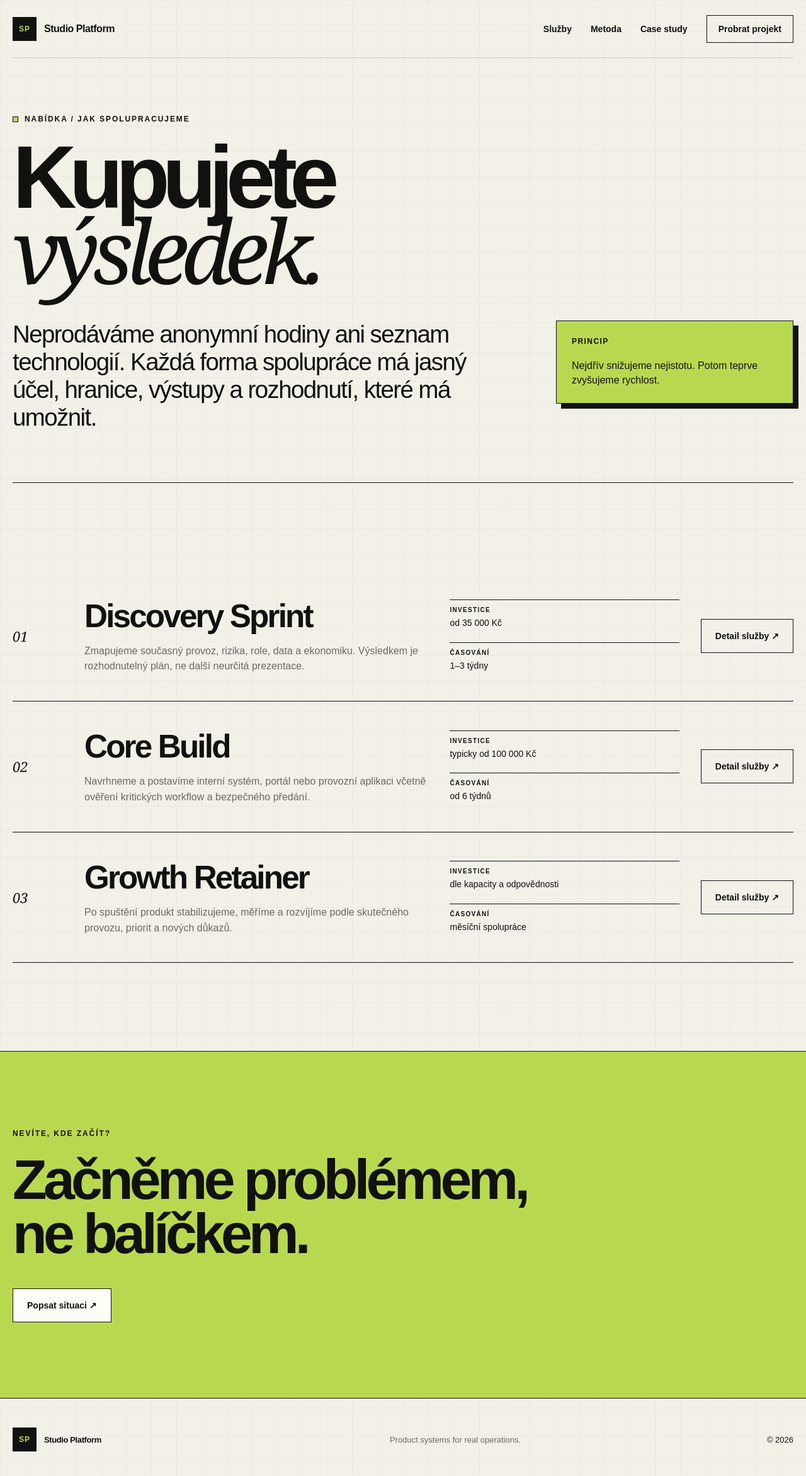
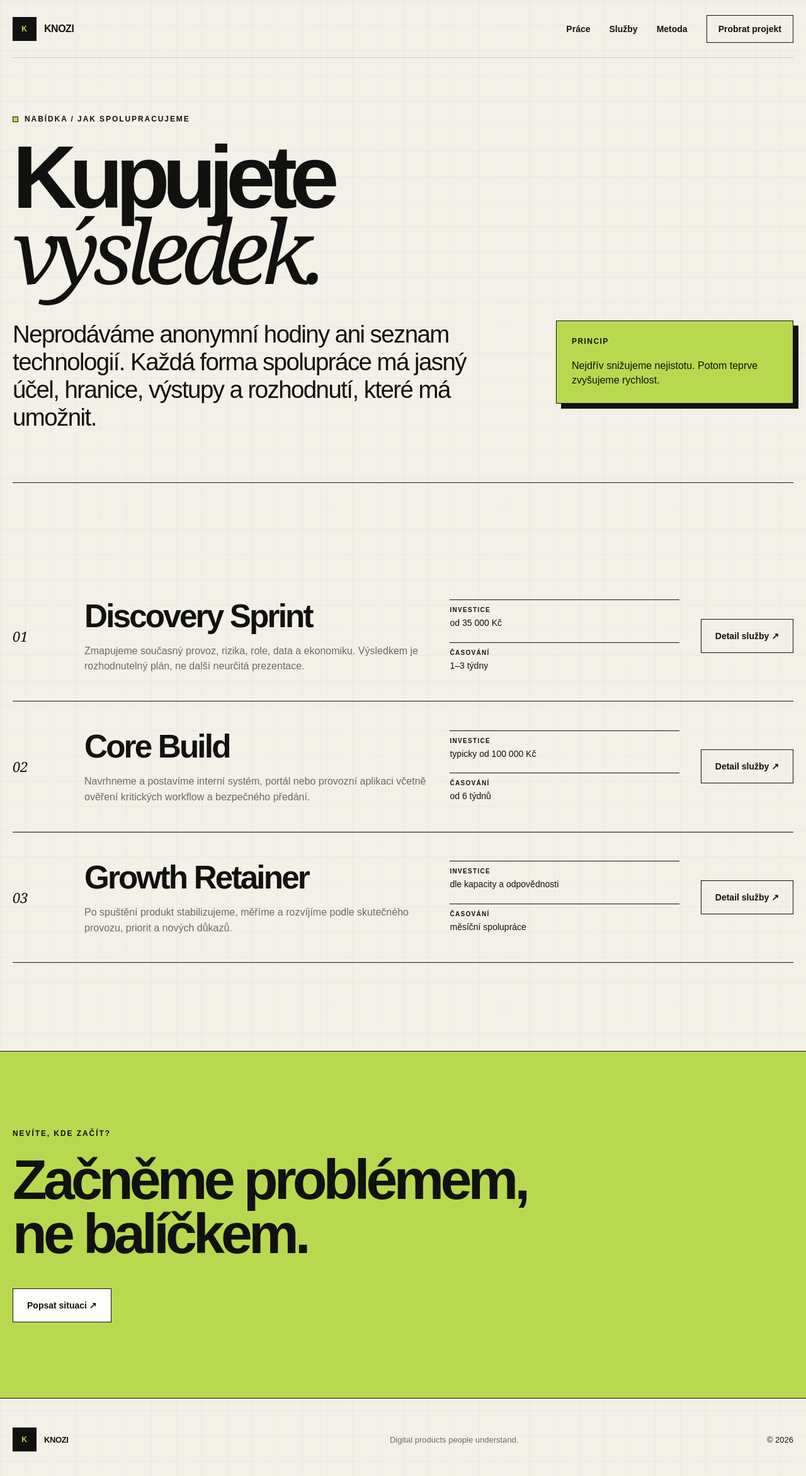
Before and after one commit to KadlecekTomas/Studio-Platform, a Next.js app: page /sluzby in a window 1280 px wide. Shown: the top 2344 px of the page at 63% size. Built offline with nearby package versions, Linux system fonts and the light colour scheme.

Commit message:
feat: switch site chrome to Knozi brand

```diff
--- a/components/site-chrome.tsx
+++ b/components/site-chrome.tsx
@@ -3,14 +3,14 @@ import Link from "next/link";
 export function SiteHeader() {
   return (
     <header className="site-header shell">
-      <Link className="brand" href="/" aria-label="Studio Platform domů">
-        <span className="brand-mark" aria-hidden="true">SP</span>
-        <span>Studio Platform</span>
+      <Link className="brand" href="/" aria-label="Knozi domů">
+        <span className="brand-mark" aria-hidden="true">K</span>
+        <span>KNOZI</span>
       </Link>
       <nav aria-label="Hlavní navigace">
+        <Link href="/#work">Práce</Link>
         <Link href="/sluzby">Služby</Link>
         <Link href="/#method">Metoda</Link>
-        <Link href="/case-studies/ck-pragotour">Case study</Link>
         <Link className="nav-cta" href="/kontakt">Probrat projekt</Link>
       </nav>
     </header>
@@ -20,11 +20,11 @@ export function SiteHeader() {
 export function SiteFooter() {
   return (
     <footer className="site-footer shell">
-      <Link className="brand" href="/">
-        <span className="brand-mark">SP</span>
-        <span>Studio Platform</span>
+      <Link className="brand" href="/" aria-label="Knozi domů">
+        <span className="brand-mark" aria-hidden="true">K</span>
+        <span>KNOZI</span>
       </Link>
-      <p>Product systems for real operations.</p>
+      <p>Digital products people understand.</p>
       <span>© {new Date().getFullYear()}</span>
     </footer>
   );
```
